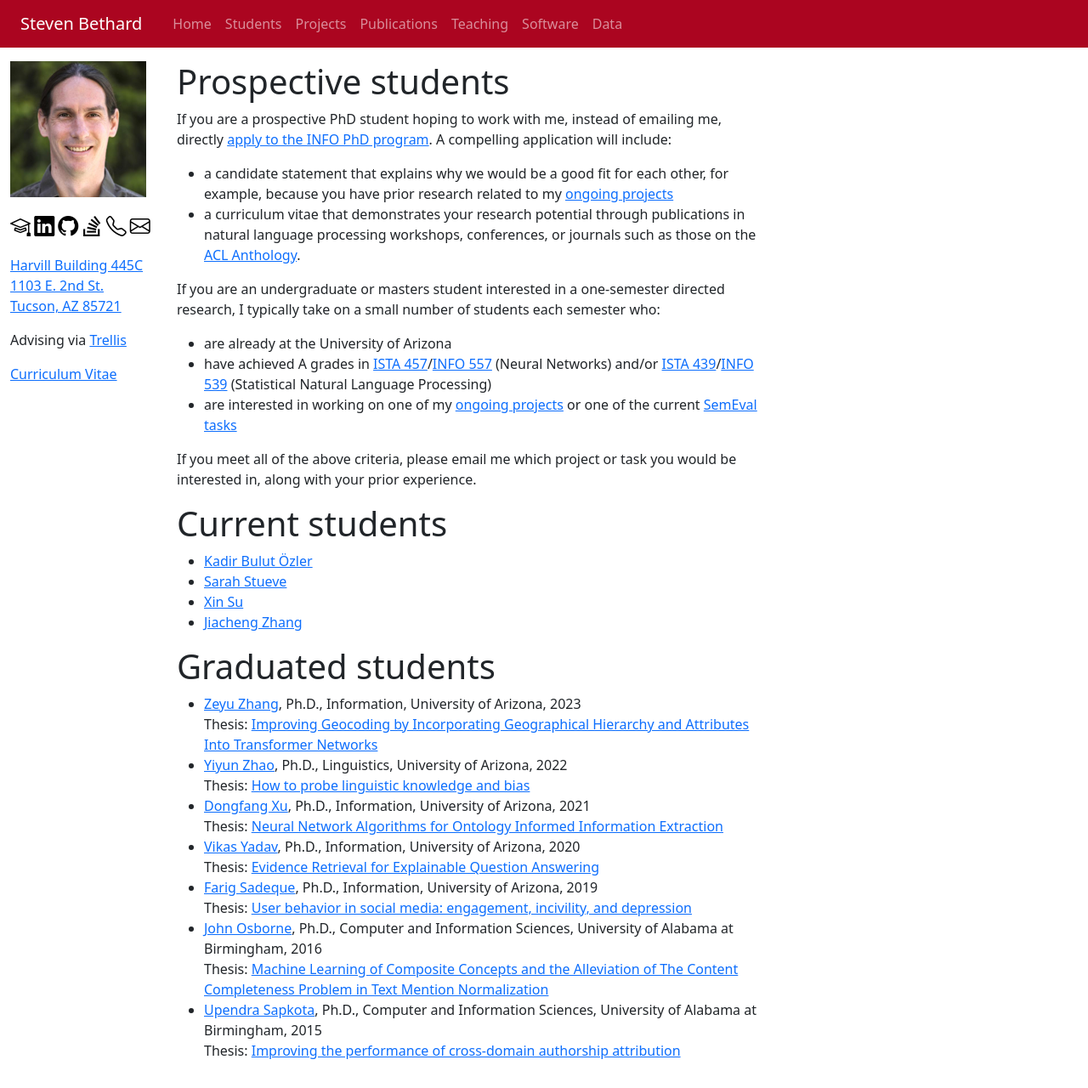
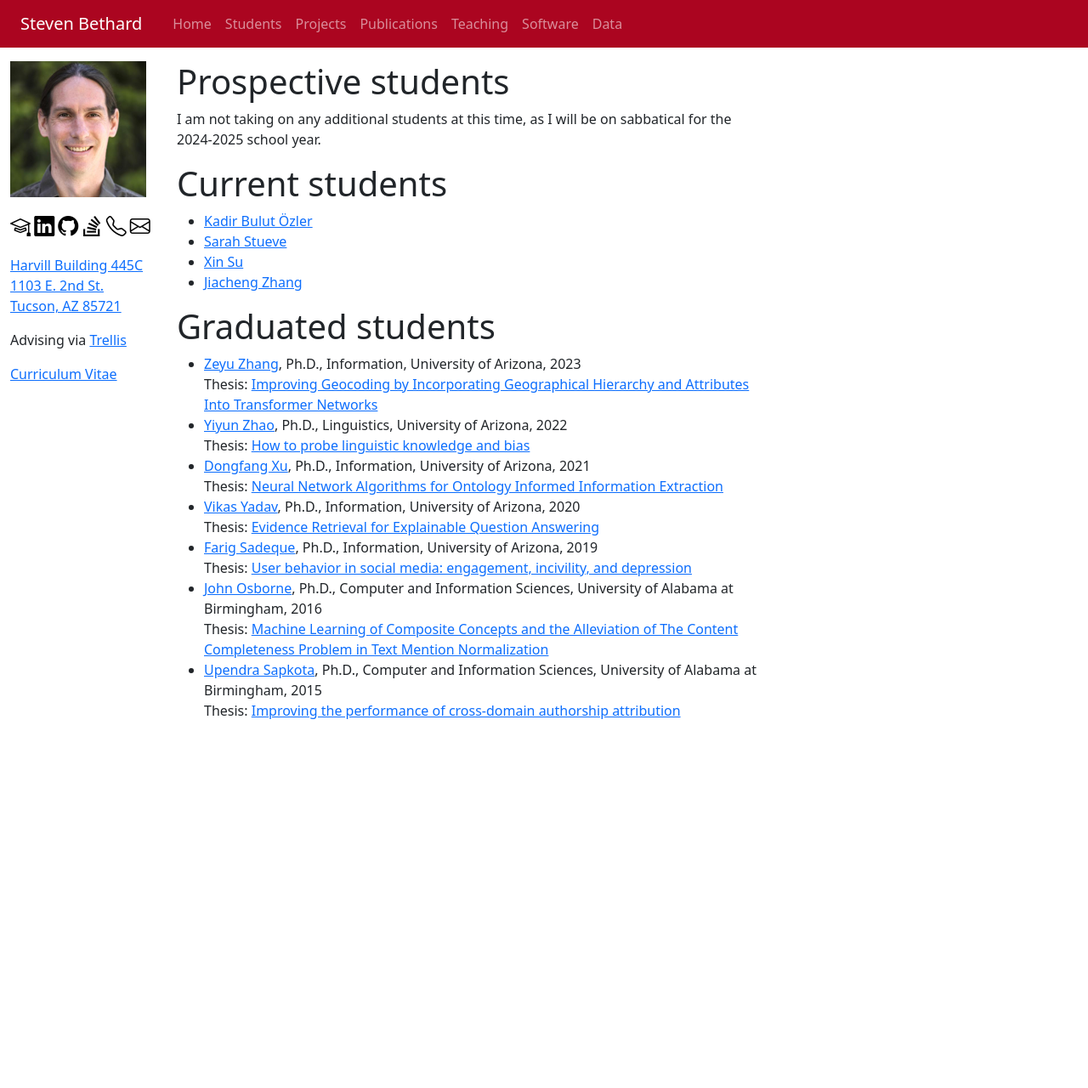
Before and after one commit to bethard/bethard.github.io, a Jekyll site: the page built from students.md, in a window 1280 px wide. Shown: the whole page at 85% size. Built offline with Jekyll 4.4.1, drawn with Linux system fonts in a browser that asks for light colours; after the commit the page ends 900 px from its top, so only the background shows below that.

Commit message:
Update students.md
Replaces prospective student instructions with sabbatical notice.

```diff
--- a/students.md
+++ b/students.md
@@ -6,21 +6,7 @@ order: 1
 
 # Prospective students #
 
-If you are a prospective PhD student hoping to work with me, instead of emailing me, directly [apply to the INFO PhD program](https://grad.arizona.edu/catalog/programinfo/INFOPHD).
-A compelling application will include:
-
-* a candidate statement that explains why we would be a good fit for each other, for example, because you have prior research related to my [ongoing projects](projects.html)
-* a curriculum vitae that demonstrates your research potential through publications in natural language processing workshops, conferences, or journals such as those on the [ACL Anthology](https://aclanthology.org/).
-
-
-
-If you are an undergraduate or masters student interested in a one-semester directed research, I typically take on a small number of students each semester who:
-
-* are already at the University of Arizona
-* have achieved A grades in [ISTA 457](https://ischool.arizona.edu/course/ista-457-neural-networks)/[INFO 557](https://ischool.arizona.edu/course/info-557-neural-networks) (Neural Networks) and/or [ISTA 439](https://ischool.arizona.edu/course/ista-439-statistical-natural-language-processing-cross-listed-ling-439)/[INFO 539](https://ischool.arizona.edu/course/info-539-statistical-natural-language-processing-cross-listed-ling-539) (Statistical Natural Language Processing)
-* are interested in working on one of my [ongoing projects](projects.html) or one of the current [SemEval tasks](https://semeval.github.io/)
-
-If you meet all of the above criteria, please email me which project or task you would be interested in, along with your prior experience.
+I am not taking on any additional students at this time, as I will be on sabbatical for the 2024-2025 school year.
 
 # Current students #
 
```
